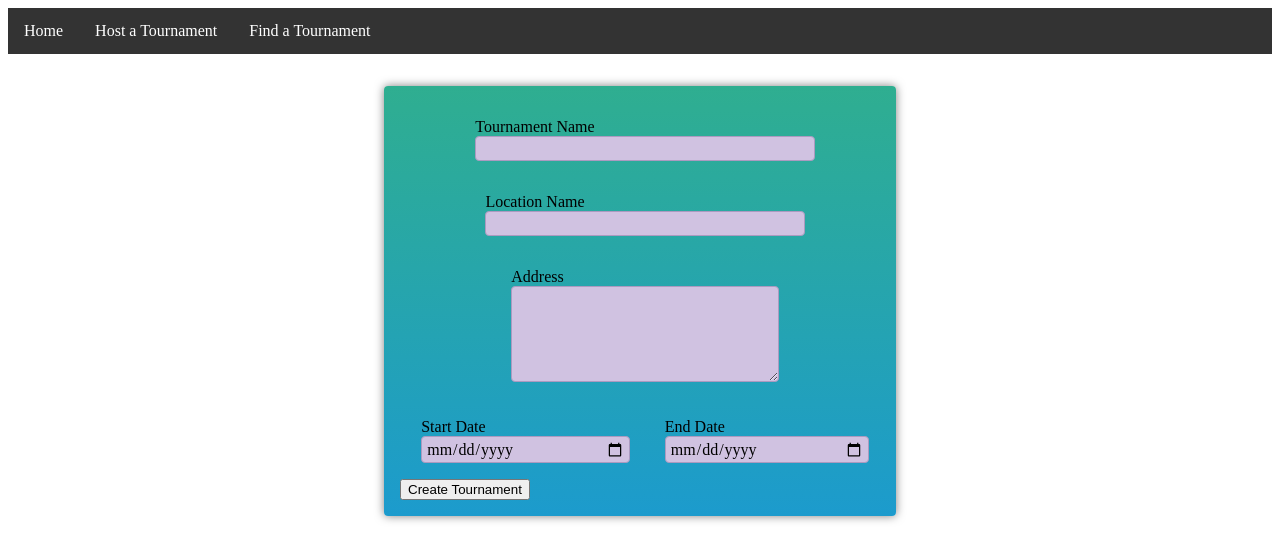
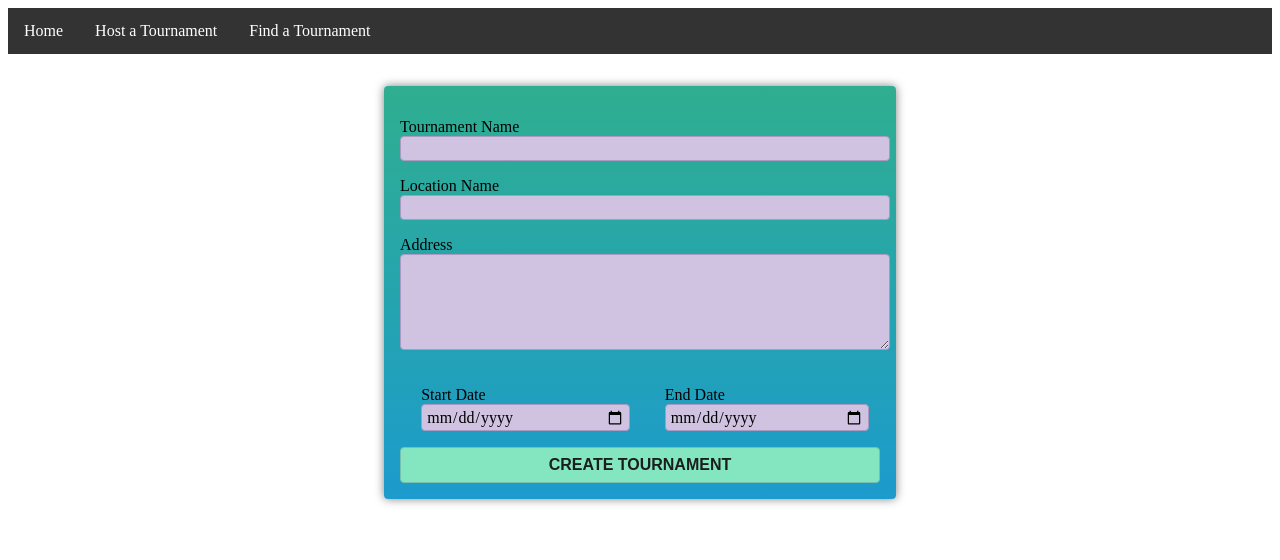
Before and after one commit to IDOMATH/tournament-finder, an Angular app in the folder frontend/: page / in a window 1280 px wide. Shown: the top 560 px of the page. Built offline with nearby package versions, Linux system fonts and the light colour scheme.

Commit message:
Fixing form styling

```diff
--- a/frontend/src/app/header/header.component.css
+++ b/frontend/src/app/header/header.component.css
@@ -1,4 +1,3 @@
-
 ul {
     list-style-type: none;
     margin: 0;
--- a/frontend/src/app/new-tournament-form/new-tournament-form.component.css
+++ b/frontend/src/app/new-tournament-form/new-tournament-form.component.css
@@ -22,3 +22,21 @@ form {
     justify-content: space-evenly;
     gap: 1.5rem;
 }
+
+
+button {
+    width: 100%;
+    padding: 0.5rem;
+    border: 1px solid #76c0ae;
+    border-radius: 0.25rem;
+    background-color: #83e6c0;
+    color: #1a1f1d;
+    font-size: 1rem;
+    font-weight: bold;
+    text-transform: uppercase;
+    cursor: pointer;
+}
+
+button:hover {
+    background-color: #aaf1d6;
+}
--- a/frontend/src/app/new-tournament-form/new-tournament-form.component.html
+++ b/frontend/src/app/new-tournament-form/new-tournament-form.component.html
@@ -1,5 +1,4 @@
 <form (ngSubmit)="onSubmit()">
-  <div class="input-group">
   <p>
     <label for="tournament-name">Tournament Name</label>
     <input
@@ -9,8 +8,6 @@
       [(ngModel)]="enteredTournamentName"
     />
   </p>
-  </div>
-  <div class="input-group">
   <p>
     <label for="location-name">Location Name</label>
     <input
@@ -20,8 +17,6 @@
       [(ngModel)]="enteredLocationName"
     />
   </p>
-  </div>
-  <div class="input-group">
   <p>
     <label for="location-address">Address</label>
     <textarea
@@ -32,7 +27,6 @@
       [(ngModel)]="enteredLocationAddress"
     ></textarea>
   </p>
-  </div>
   <div class="input-group">
     <p>
       <label for="start-date">Start Date</label>
```
Lines whose indentation alone changed are shown as unchanged.
